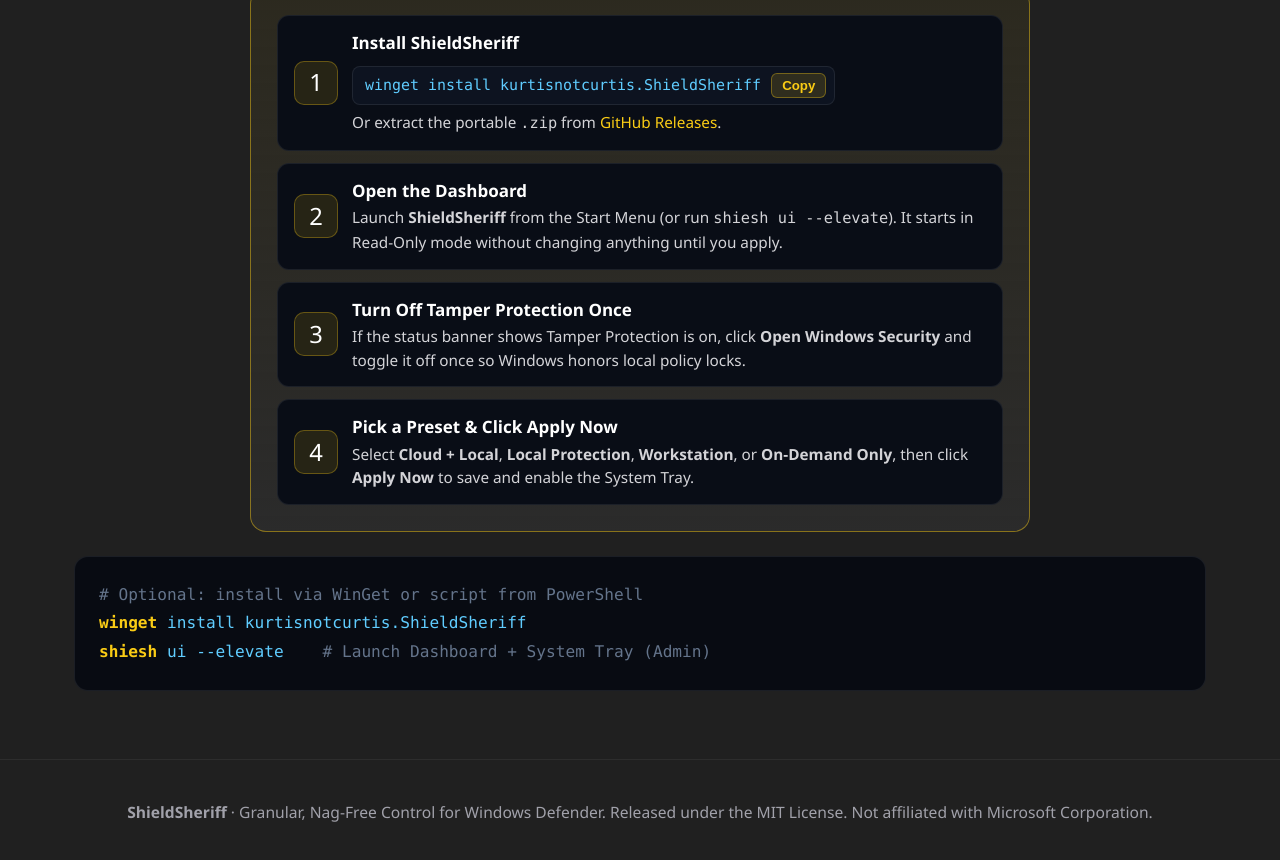
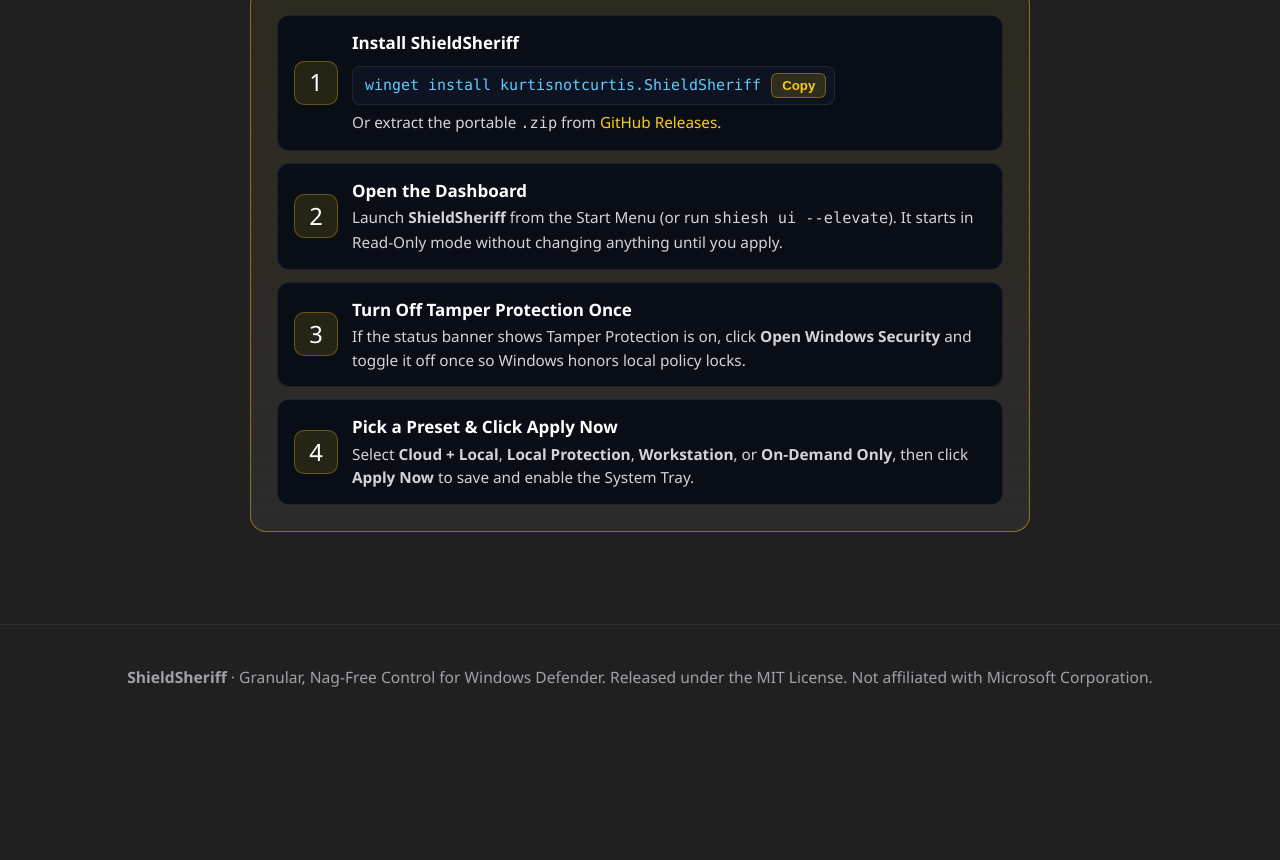
Before and after one commit to kurtisnotcurtis/shieldsheriff, a plain HTML site: page site/index.html in a window 1280 px wide. Shown: the part 4532-5392 px from the top of the page. After the commit the page ends 5261 px from the top, so only its background shows below. Drawn offline with Linux system fonts and the light colour scheme.

Commit message:
docs(site): remove cli-box element

```diff
--- a/site/index.html
+++ b/site/index.html
@@ -422,12 +422,6 @@
           </div>
         </div>
       </div>
-
-      <div class="cli-box">
-<pre><span class="cli-comment"># Optional: install via WinGet or script from PowerShell</span>
-<span class="cli-cmd">winget</span> <span class="cli-arg">install kurtisnotcurtis.ShieldSheriff</span>
-<span class="cli-cmd">shiesh</span> <span class="cli-arg">ui --elevate</span>    <span class="cli-comment"># Launch Dashboard + System Tray (Admin)</span></pre>
-      </div>
     </div>
   </section>
 
--- a/site/styles.css
+++ b/site/styles.css
@@ -751,21 +751,6 @@ section {
   border-color: var(--gold);
 }
 
-/* Code / CLI Section */
-.cli-box {
-  background: #080b12;
-  border: 1px solid var(--border);
-  border-radius: 14px;
-  padding: 24px;
-  overflow-x: auto;
-  font-size: 0.95rem;
-  line-height: 1.75;
-}
-
-.cli-comment { color: #64748b; }
-.cli-cmd { color: var(--gold); font-weight: 700; }
-.cli-arg { color: var(--cyan); }
-
 /* Footer */
 footer {
   padding: 40px 0;
```
